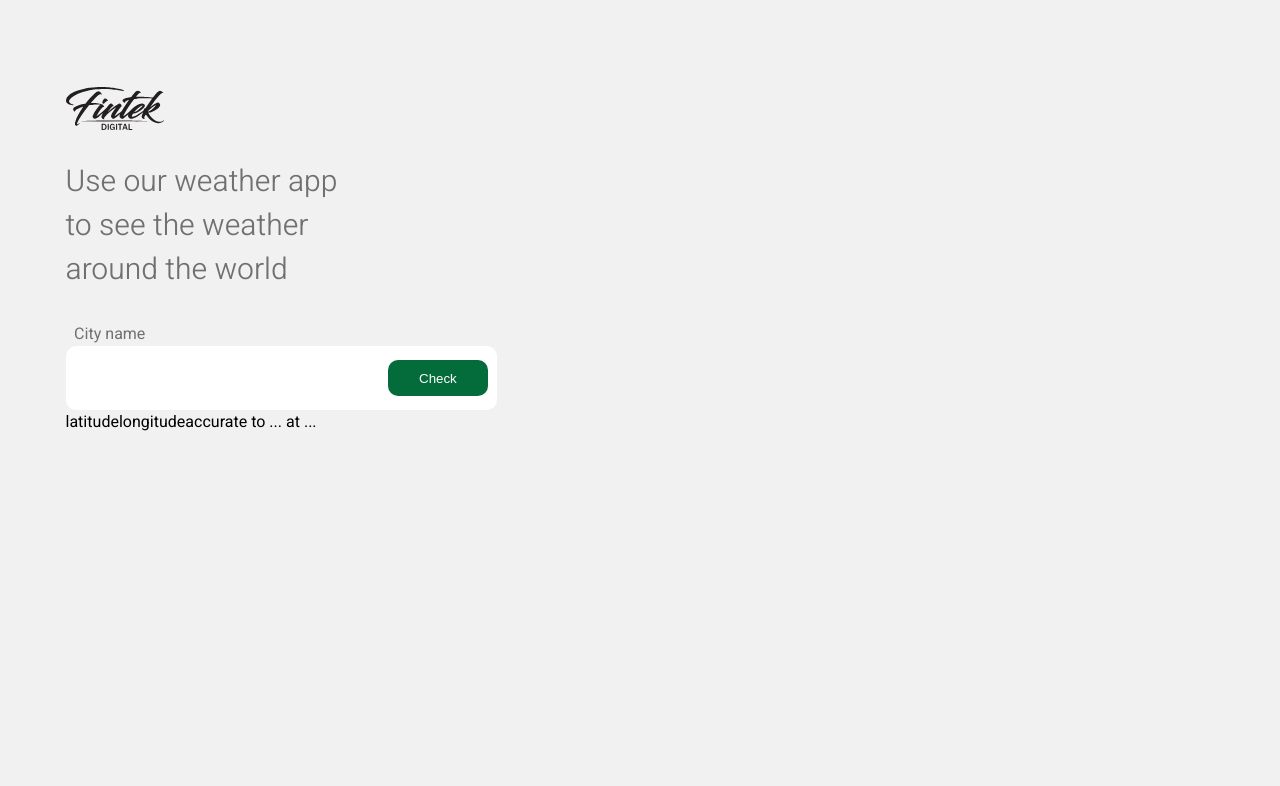
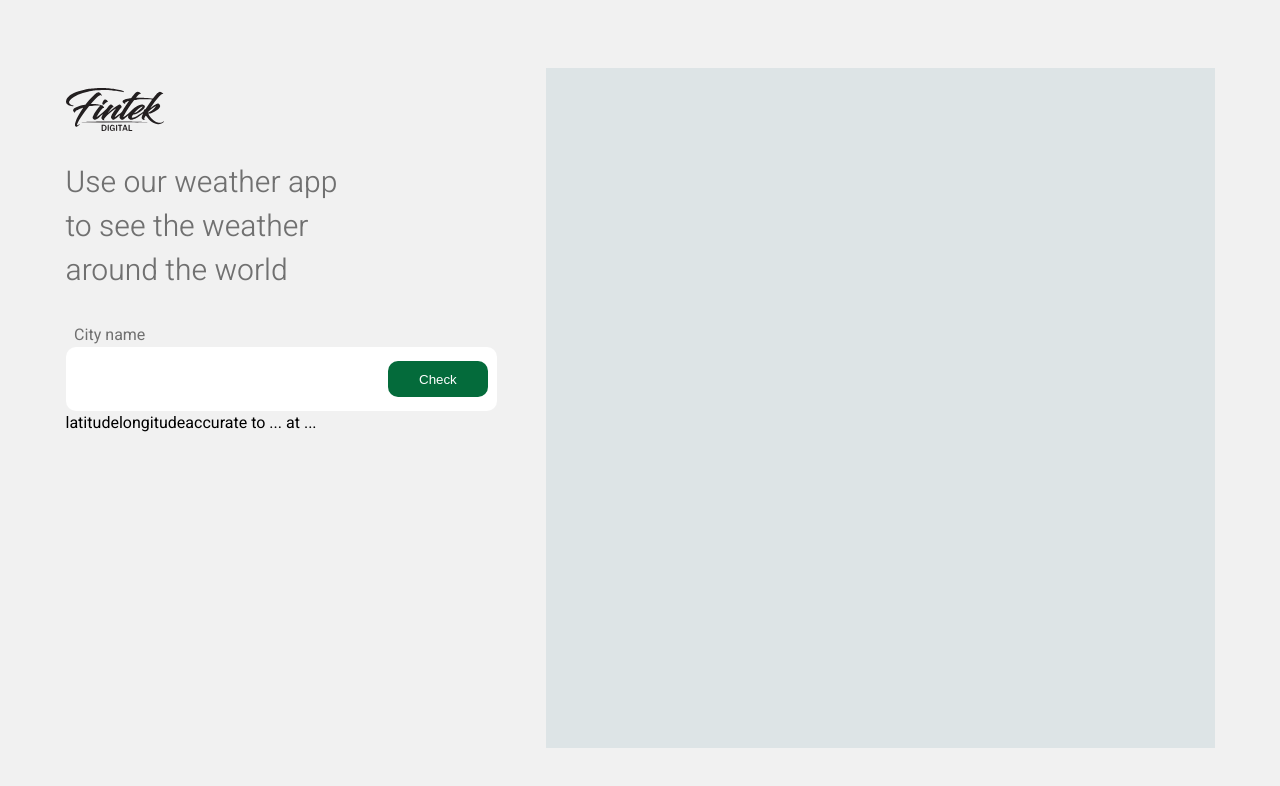
Before and after one commit to DanZemlyansky/fintekAssignment, a React (Vite) app in the folder fintek-weather-app/: page / in a window 1280 px wide. Shown: the top 786 px of the page. Built offline with nearby package versions, Linux system fonts and the light colour scheme.

Commit message:
layout update

```diff
--- a/fintek-weather-app/src/App.css
+++ b/fintek-weather-app/src/App.css
@@ -1,4 +1,4 @@
-:root{
+:root {
   --submitBtn: #046B3B;
   --cardBg: #27737D;
   --cardContainer: #DDE4E6;
@@ -15,15 +15,16 @@
 }
 
 
-body{
+body {
   font-family: Heebo;
   background-color: var(--bg);
 }
 
 
-#appContainer{
+#appContainer {
+  overflow: hidden;
   height: 100vh;
-display: flex;
-justify-content: center;
-align-items: center;
+  display: flex;
+  justify-content: center;
+  align-items: center;
 }
--- a/fintek-weather-app/src/styles/CardContainer.css
+++ b/fintek-weather-app/src/styles/CardContainer.css
@@ -2,5 +2,7 @@
 
 #cardContainer{
     width: 669px;
+    height: 85vh;
+    display: flex;
     background-color: var(--cardContainer);
 }
--- a/fintek-weather-app/src/styles/HeroContainer.css
+++ b/fintek-weather-app/src/styles/HeroContainer.css
@@ -2,7 +2,7 @@
 
 #heroContainer {
     width: 480px;
-    height: 642.45px;
+    height: 80vh;
     display: flex;
     flex-direction: column;
     background-color: var(--hero);
```
Also changed, not shown: fintek-weather-app/src/components/card/WeatherCard.tsx (added, +10 -0 lines), fintek-weather-app/src/styles/WeatherCard.css (added).
